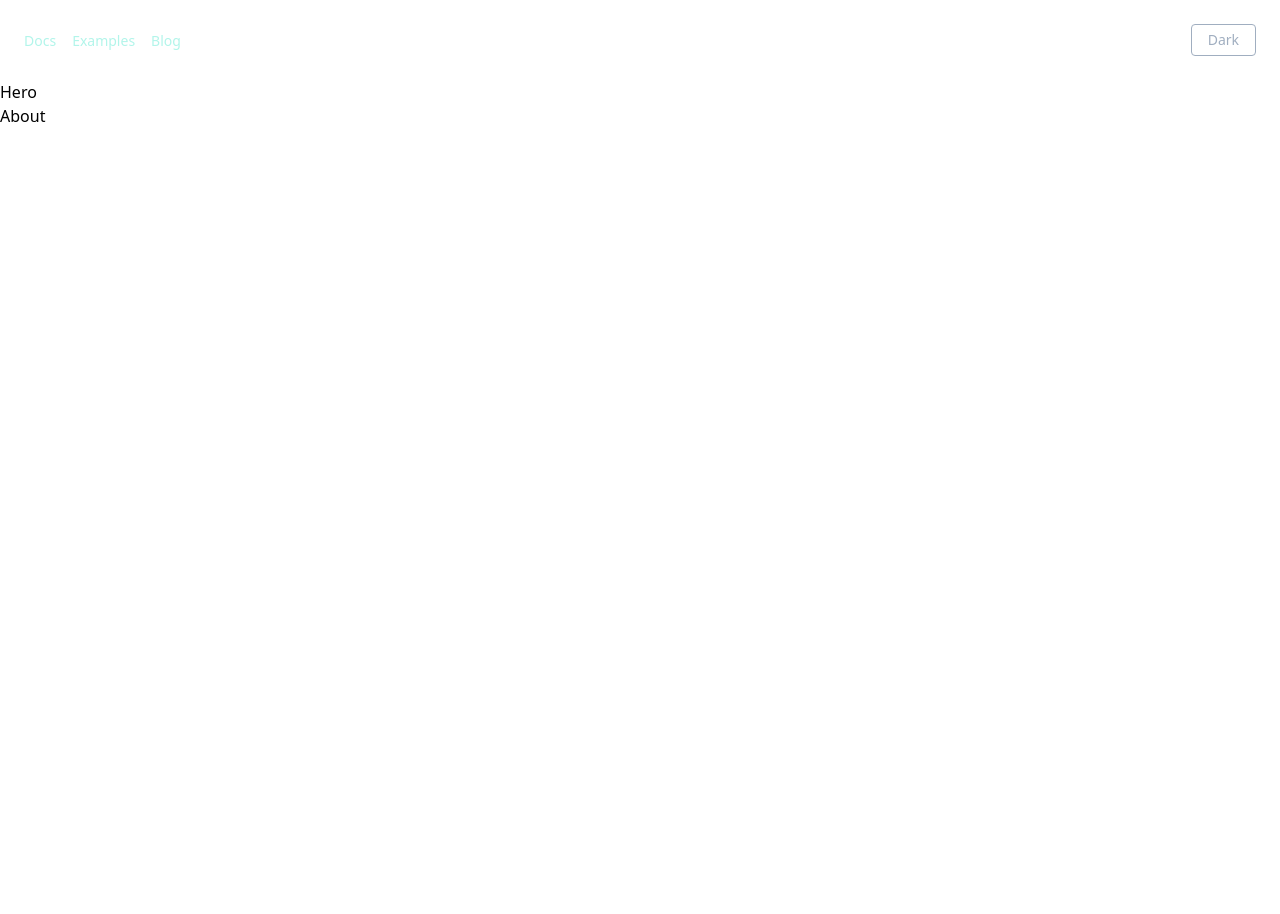
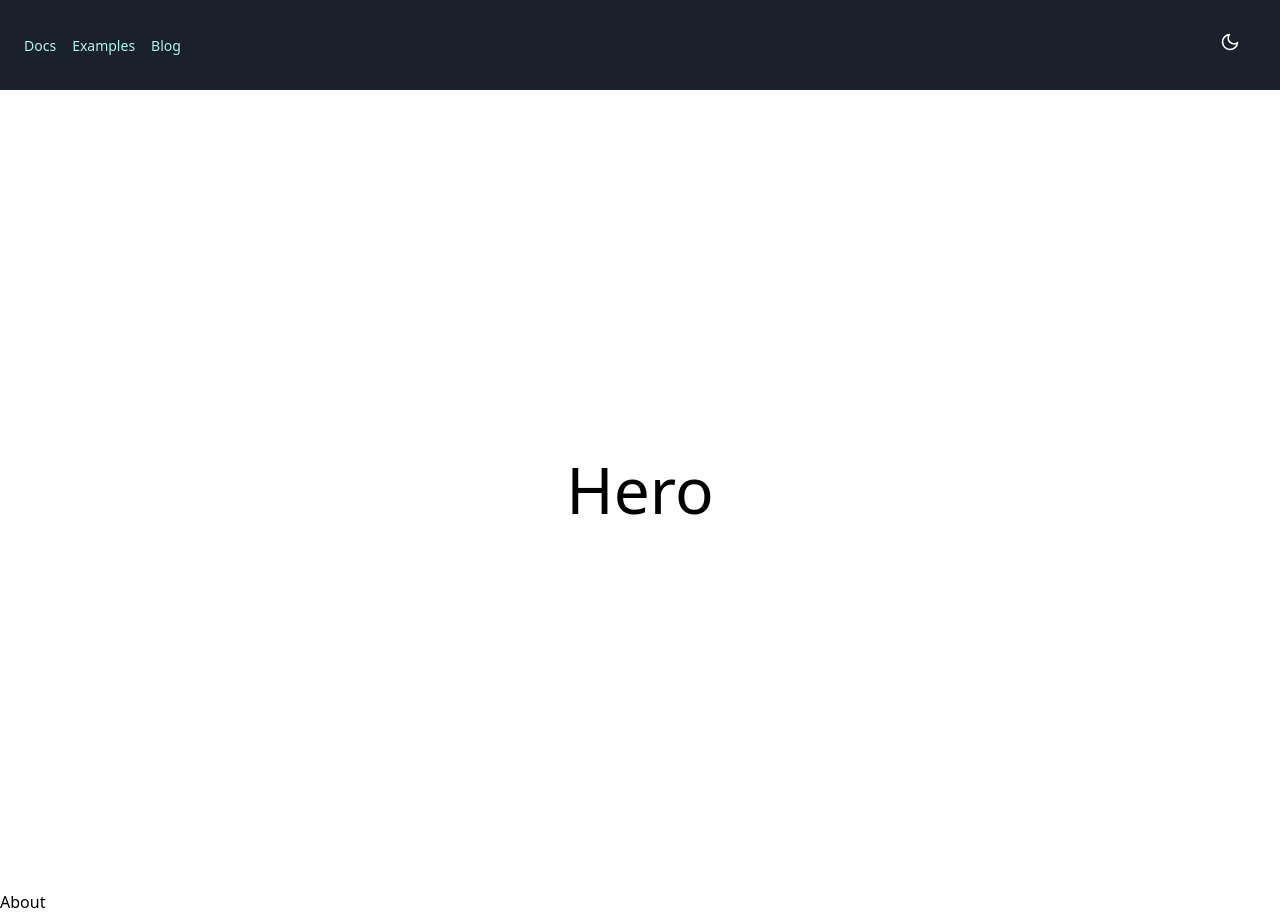
Before and after one commit to trchristensen/react-portfolio, a React (Create React App) app: page / in a window 1280 px wide. Before the commit the page ends 800 px from the top, so only its background shows below. Built offline with nearby package versions, Linux system fonts and the light colour scheme.

Commit message:
done with dark/light theme

```diff
--- a/src/assets/tailwind.css
+++ b/src/assets/tailwind.css
@@ -4,12 +4,14 @@
 
 .theme-light {
     --primary: #fff;
-    --secondary: #a0aec0;
-    --tertiary: red;
+    --secondary: #000;
+    --tertiary: #00ff9f;
+    --quartary: #ccc;
 }
 
 .theme-dark {
-    --primary: black;
-    --secondary: #a0aec0;
-    --tertiary: red;
+    --primary: #000;
+    --secondary: #fff;
+    --tertiary: #00ff9f;
+    --quartary:  #ccc;
 }
--- a/src/components/header/header.component.jsx
+++ b/src/components/header/header.component.jsx
@@ -1,10 +1,51 @@
 import React from "react";
-import { themeState } from '../../atoms/themeState';
+import { themeState } from "../../atoms/themeState";
 import { useSetRecoilState, useRecoilValue } from "recoil";
 
+const SunIcon = () => (
+  <svg
+    xmlns="http://www.w3.org/2000/svg"
+    width="20"
+    height="20"
+    viewBox="0 0 24 24"
+    fill="none"
+    stroke="currentColor"
+    stroke-width="2"
+    stroke-linecap="round"
+    stroke-linejoin="round"
+    class="feather feather-sun"
+  >
+    <circle cx="12" cy="12" r="5"></circle>
+    <line x1="12" y1="1" x2="12" y2="3"></line>
+    <line x1="12" y1="21" x2="12" y2="23"></line>
+    <line x1="4.22" y1="4.22" x2="5.64" y2="5.64"></line>
+    <line x1="18.36" y1="18.36" x2="19.78" y2="19.78"></line>
+    <line x1="1" y1="12" x2="3" y2="12"></line>
+    <line x1="21" y1="12" x2="23" y2="12"></line>
+    <line x1="4.22" y1="19.78" x2="5.64" y2="18.36"></line>
+    <line x1="18.36" y1="5.64" x2="19.78" y2="4.22"></line>
+  </svg>
+);
+
+const MoonIcon = () => (
+  <svg
+    xmlns="http://www.w3.org/2000/svg"
+    width="20"
+    height="20"
+    viewBox="0 0 24 24"
+    fill="none"
+    stroke="currentColor"
+    stroke-width="2"
+    stroke-linecap="round"
+    stroke-linejoin="round"
+    class="feather feather-moon"
+  >
+    <path d="M21 12.79A9 9 0 1 1 11.21 3 7 7 0 0 0 21 12.79z"></path>
+  </svg>
+);
 
 const Header = ({ data }) => {
-//   const { name } = data.main;
+  //   const { name } = data.main;
 
   const [navOpen, setNavOpen] = React.useState(false);
   const theme = useRecoilValue(themeState);
@@ -12,10 +53,10 @@ const Header = ({ data }) => {
 
   const toggleTheme = () => {
     theme === "light" ? setTheme("dark") : setTheme("light");
-  }
+  };
 
   return (
-    <nav className="flex items-center justify-between flex-wrap bg-primary p-6">
+    <nav className="flex items-center justify-between flex-wrap bg-gray-900 p-6">
       <div className="block lg:hidden">
         <button
           onClick={() => setNavOpen(!navOpen)}
@@ -60,9 +101,9 @@ const Header = ({ data }) => {
         <div>
           <a
             onClick={() => toggleTheme()}
-            className="inline-block text-sm px-4 py-2 leading-none border rounded text-secondary border-secondary hover:border-transparent hover:text-tertiary hover:bg-secondary mt-4 lg:mt-0"
+            className="inline-block text-sm px-4 py-2 leading-none rounded text-white  mt-4 lg:mt-0 cursor-pointer"
           >
-            {theme === 'light' ? 'Dark' : 'Light' }
+            {theme === "light" ? MoonIcon() : SunIcon()}
           </a>
         </div>
       </div>
--- a/src/components/hero/hero.component.jsx
+++ b/src/components/hero/hero.component.jsx
@@ -2,8 +2,17 @@ import React from 'react';
 
 const Hero = () => {
     return (
-        <h2>Hero</h2>
-    )
+      <section
+        id="hero"
+        className="h-screen bg-primary flex items-center justify-center"
+      >
+        <div class="container">
+          <div className="card">
+            <h2 className="text-secondary text-center text-6xl">Hero</h2>
+          </div>
+        </div>
+      </section>
+    );
 }
 
 export default Hero;
--- a/tailwind.config.js
+++ b/tailwind.config.js
@@ -15,6 +15,7 @@ module.exports = {
       primary: "var(--primary)",
       secondary: "var(--secondary)",
       tertiary: "var(--tertiary)",
+      quartary: "var(--quartary)",
 
       transparent: "transparent",
       current: "currentColor",
```
Also changed, not shown: src/atoms/themeState.js (+6 -6 lines), src/assets/main.css.
